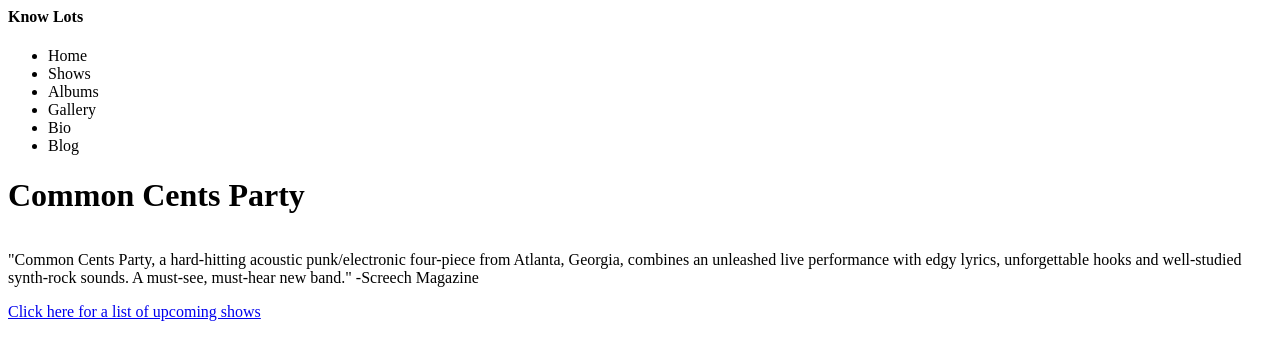
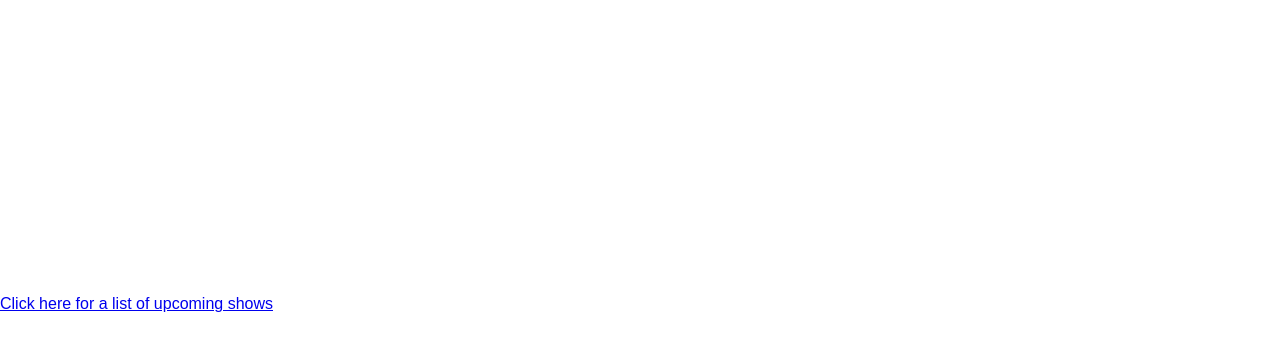
Before and after one commit to LucasCouto287/Refactor-CSS-to-SCSS-master, a plain HTML site: page index.html in a window 1280 px wide. Drawn offline with nearby package versions, Linux system fonts and the light colour scheme; files that its build step writes are made by us from their sources.

Commit message:
Update style.scss

```diff
--- a/style.scss
+++ b/style.scss
@@ -1,2 +1,8 @@
 $color1: #ffffff;
 $color2: #FFCFCF;
+
+html, body {
+  margin: 0;
+  font-family: Arial;
+  color: $color1;
+}
```
